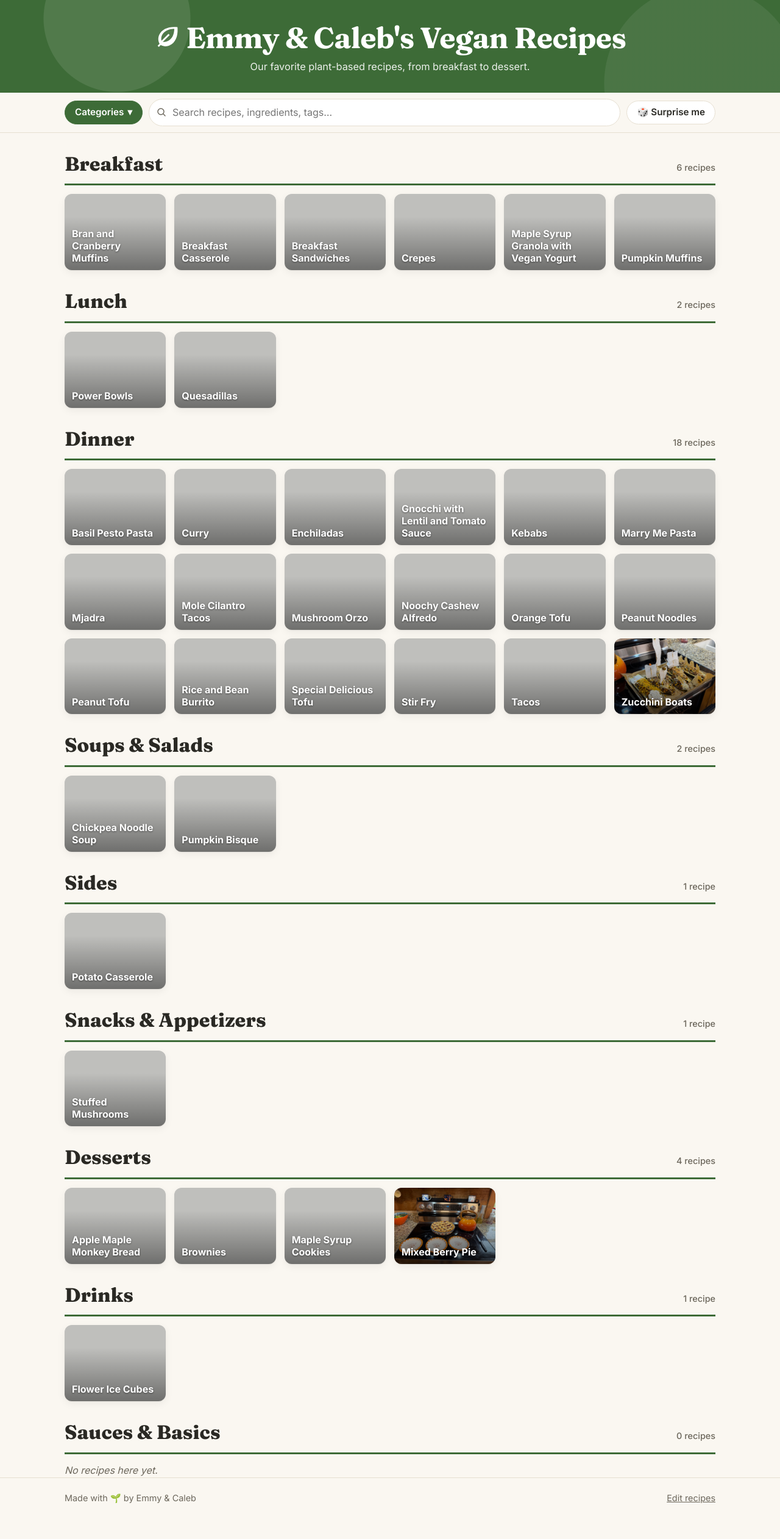
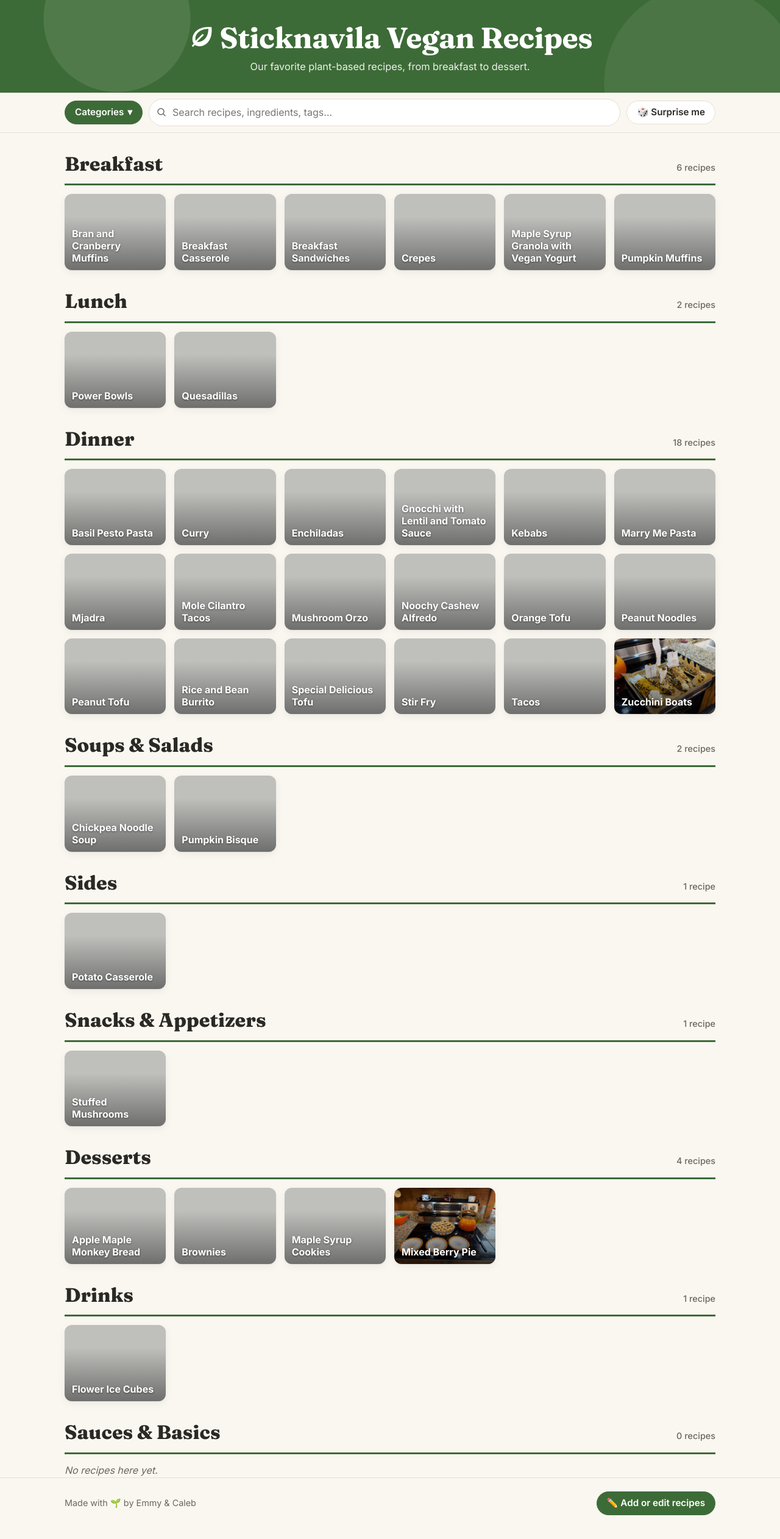
Before and after one commit to calebstickney/VeganRecipes, a plain HTML site: page index.html in a window 1280 px wide. Shown: the whole page at 61% size. Before the commit the page ends 2499 px from the top, so only its background shows below. Drawn offline with Linux system fonts and the light colour scheme.

Commit message:
Rename site to Sticknavila Vegan Recipes; add editor button to home page
Co-Authored-By: Claude Opus 5.5 <noreply@anthropic.com>

```diff
--- a/css/style.css
+++ b/css/style.css
@@ -149,9 +149,11 @@ main { padding-bottom: 40px; }
 }
 
 /* ---------- Footer ---------- */
-.site-footer { border-top: 1px solid var(--line); color: var(--muted); font-size: .9rem; padding: 22px 0 30px; }
+.site-footer { border-top: 1px solid var(--line); color: var(--muted); font-size: .9rem; padding: 22px 0 76px; }
 .site-footer .wrap { display: flex; justify-content: space-between; gap: 12px; flex-wrap: wrap; }
+.site-footer .wrap { align-items: center; }
 .site-footer a { color: var(--muted); }
+.site-footer a.edit-link { color: #fff; }
 
 /* ---------- Recipe page ---------- */
 .recipe-top { padding: 18px 0 0; }
--- a/data/data.js
+++ b/data/data.js
@@ -1,6 +1,6 @@
 /* Recipe data. Edit with admin.html, or carefully by hand (this is JSON). */
 window.SITE_DATA = {
-  "siteTitle": "Emmy & Caleb's Vegan Recipes",
+  "siteTitle": "Sticknavila Vegan Recipes",
   "tagline": "Our favorite plant-based recipes, from breakfast to dessert.",
   "categories": [
     {
--- a/index.html
+++ b/index.html
@@ -3,7 +3,7 @@
 <head>
   <meta charset="utf-8">
   <meta name="viewport" content="width=device-width, initial-scale=1">
-  <title>Emmy &amp; Caleb's Vegan Recipes</title>
+  <title>Sticknavila Vegan Recipes</title>
   <meta name="description" content="Our favorite plant-based recipes, organized by meal.">
   <link rel="icon" href="favicon.svg" type="image/svg+xml">
   <link rel="preconnect" href="https://fonts.googleapis.com">
@@ -14,7 +14,7 @@
 <body>
   <header class="site-header" id="top">
     <div class="wrap">
-      <h1 class="site-title"><a href="index.html" id="siteTitle">Emmy &amp; Caleb's Vegan Recipes</a></h1>
+      <h1 class="site-title"><a href="index.html" id="siteTitle">Sticknavila Vegan Recipes</a></h1>
       <p class="site-tagline" id="siteTagline"></p>
     </div>
   </header>
@@ -45,7 +45,7 @@
   <footer class="site-footer">
     <div class="wrap">
       <span>Made with 🌱 by Emmy &amp; Caleb</span>
-      <a href="admin.html">Edit recipes</a>
+      <a class="btn primary edit-link" href="admin.html">✏️ Add or edit recipes</a>
     </div>
   </footer>
 
--- a/js/common.js
+++ b/js/common.js
@@ -32,7 +32,7 @@
   function normalizeData(d) {
     d = d && typeof d === 'object' ? d : {};
     return {
-      siteTitle: d.siteTitle || "Emmy & Caleb's Vegan Recipes",
+      siteTitle: d.siteTitle || "Sticknavila Vegan Recipes",
       tagline: d.tagline || '',
       categories: Array.isArray(d.categories) ? d.categories : [],
       recipes: Array.isArray(d.recipes) ? d.recipes : []
```
Also changed, not shown: admin.html (+1 -1 lines), recipe.html (+2 -2 lines), 1 other file.
